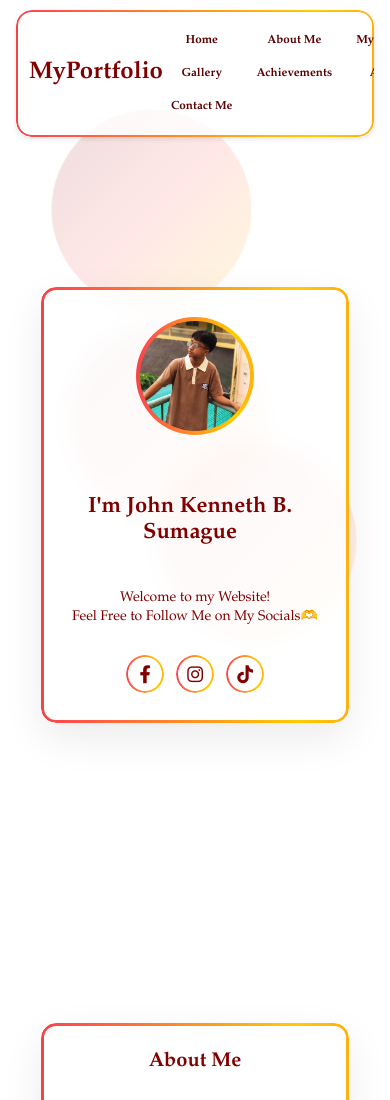
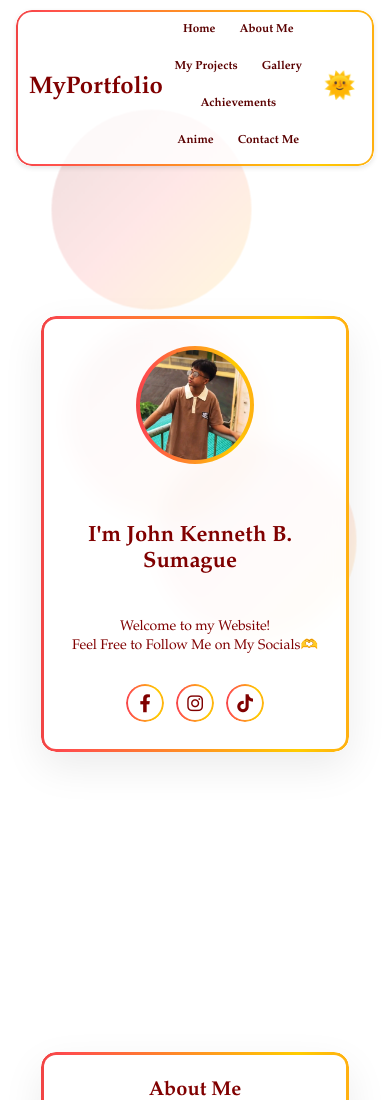
Before and after one commit to kenneth-dev01/My-Portfolio, a plain HTML site: page index.html in a window 390 px wide. Shown: the top 1100 px of the page. Drawn offline with Linux system fonts and the light colour scheme.

Commit message:
Update navbar.css

```diff
--- a/navbar.css
+++ b/navbar.css
@@ -67,7 +67,7 @@ html { scroll-behavior: smooth; }
   display: flex;
   gap: 12px;
   flex-wrap: wrap;
-  justify-content: space-evenly;
+  justify-content: center;
   margin-right: 0;
   max-height: none;
 }
@@ -97,24 +97,18 @@ html { scroll-behavior: smooth; }
   100% { background-position: 0% 50%; }
 }
 
-@media screen and (max-width: 768px) {
+@media screen and (max-width: 600px) {
   .nav-container {
     padding: 0.5rem;
   }
 
   .nav-links {
-    display: grid;
-    grid-template-columns: repeat(3, 1fr);
     gap: 8px;
-    max-height: none;
-    justify-items: center;
-    padding: 10px 0;
   }
 
   .nav-links a {
-    font-size: clamp(10px, 3vw, 14px);
-    padding: 6px 8px;
-    text-align: center;
-    width: 100%;
+    padding: 5px 8px;
+    margin-bottom: 6px;
+    font-size: clamp(8px, 3vw, 12px);
   }
 }
```
